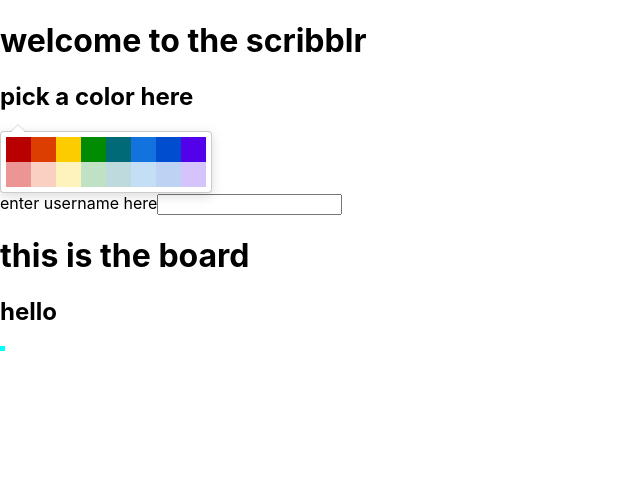
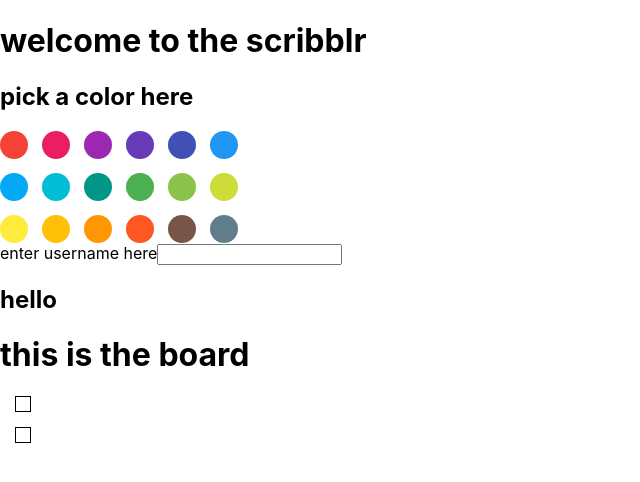
Before and after one commit to snacksident/react-coloring, a React (Create React App) app: page / in a window 1280 px wide. Shown: the top 482 px of the page, without its empty margins (0-640 px from the left). Built offline with nearby package versions, Linux system fonts and the light colour scheme.

Commit message:
add color change functionality to individual spaces

```diff
--- a/src/App.css
+++ b/src/App.css
@@ -38,7 +38,9 @@
 }
 
 .space-div{
-  width: 5px;
-  height: 5px;
-  background-color: aqua;
+  width: 10px;
+  height: 10px;
+  margin: 15px;
+  border: 1px solid black;
+  padding: 2px
 }
--- a/src/App.js
+++ b/src/App.js
@@ -6,12 +6,11 @@ import { useState } from 'react'
 function App() {
   //state vars
   const [userName, setUserName] = useState('')
-  const [chosenColor,setChosenColor] = useState('#fff')
+  const [chosenColor,setChosenColor] = useState('#aaa')
 
   const clickHandler = (e) => {
-    console.log('clicky clicky')
     //set background style to chosenColor on click
-    console.log(e.target.style)
+    // setBgColor(chosenColor)
   }
 
   return (
--- a/src/components/Board.js
+++ b/src/components/Board.js
@@ -1,12 +1,15 @@
 import Space from "./Space"
 
 export default function Board({ userName, chosenColor, clickHandler }) {
-    //state likely held here
 
     return(
         <>
+            <h2>hello {userName}</h2>
             <h1>this is the board</h1>
-            <h2>hello {userName}</h2>
+            <Space
+                chosenColor={chosenColor}
+                clickHandler={clickHandler}
+            />
             <Space
                 chosenColor={chosenColor}
                 clickHandler={clickHandler}
--- a/src/components/ColorPicker.js
+++ b/src/components/ColorPicker.js
@@ -1,4 +1,4 @@
-import { GithubPicker } from 'react-color'
+import { CirclePicker } from 'react-color'
 
 export default function ColorPicker({chosenColor,setChosenColor}) {
     // const [chosenColor,setChosenColor] = useState('#fff')
@@ -10,7 +10,7 @@ export default function ColorPicker({chosenColor,setChosenColor}) {
     return(
         <>
             <h2>pick a color here</h2>
-            <GithubPicker
+            <CirclePicker
                 color={chosenColor}
                 onChange={handleColorChange}
             />
--- a/src/components/Space.js
+++ b/src/components/Space.js
@@ -1,13 +1,17 @@
+import { useState } from "react"
+
 export default function Space({clickHandler, chosenColor}){
+    const [bgColor, setBgColor] = useState('aaa')
 
-
+    const changeBackground = () => {
+        setBgColor(chosenColor.hex)
+    }
     return(
         <div
             className="space-div"
-            // style={{backgroundColor: chosenColor}}
-            onClick={clickHandler}
+            style={{backgroundColor: bgColor}}
+            onClick={changeBackground}
         >
-            <p> </p>
         </div>
     )
 }
```
